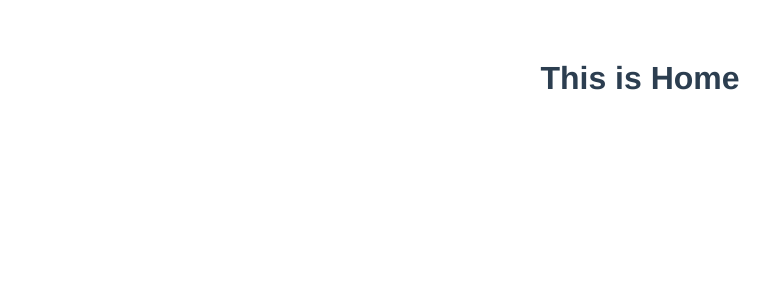
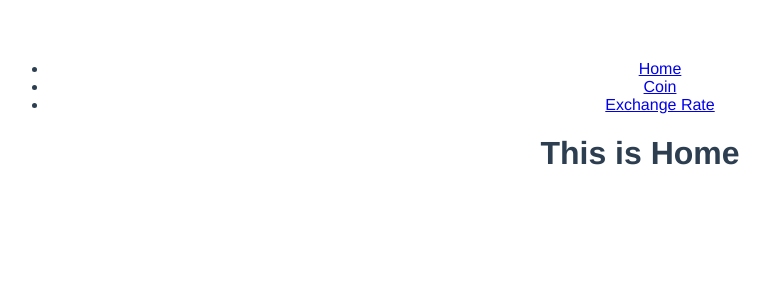
Before and after one commit to ereztdev/coin-list, a Vue app: page /#/ in a window 1280 px wide. Shown: the top 300 px of the page, without its empty margins (0-770 px from the left). Built offline with nearby package versions, Linux system fonts and the light colour scheme.

Commit message:
re-organized components in pages

```diff
--- a/src/App.vue
+++ b/src/App.vue
@@ -3,6 +3,18 @@
     <!--<img src="./assets/logo.png">-->
     <!--<HelloWorld msg="Crypto Exchange API demo"/>-->
       <!--<CoinListPrices></CoinListPrices>-->
+      <nav>
+          <div class="container">
+              <ul class="nav__left">
+
+                  <!-- Navigation Links -->
+                  <li><router-link to="/">Home</router-link></li>
+                  <li><router-link to="/coin">Coin</router-link></li>
+                  <li><router-link to="/exchange-rate">Exchange Rate</router-link></li>
+
+              </ul>
+          </div>
+      </nav>
       <router-view></router-view>
 
   </div>
--- /dev/null
+++ b/src/pages/Coin.vue
@@ -0,0 +1,21 @@
+<template>
+    <div class="title">
+        <h1>{{msg}}</h1>
+    </div>
+</template>
+
+<script>
+    export default {
+        name: "Coin",
+        data() {
+            return {
+                msg: 'This is Coin'
+            }
+        }
+    }
+
+</script>
+
+<style scoped>
+
+</style>
--- /dev/null
+++ b/src/pages/ExRate.vue
@@ -0,0 +1,26 @@
+<template>
+    <div class="title">
+        <h1>{{msg}}</h1>
+    <CoinListPrices></CoinListPrices>
+    </div>
+</template>
+<script>
+    import CoinListPrices from "../components/CoinListPrices";
+
+    export default {
+        name: "ExRate",
+        components:{
+            CoinListPrices
+        },
+        data() {
+            return {
+                msg: 'This is ExRate'
+            }
+        }
+    }
+
+</script>
+
+<style scoped>
+
+</style>
--- a/src/router/index.js
+++ b/src/router/index.js
@@ -1,6 +1,8 @@
 import Vue from 'vue';
 import  Router from 'vue-router';
-import Home from '@/components/Home';
+import Home from '../pages/Home';
+import Coin from '../pages/Coin';
+import ExRate from '../pages/ExRate';
 
 Vue.use(Router);
 
@@ -10,6 +12,16 @@ export default new Router({
             path: '/',
             name: 'Home',
             component: Home
+        },
+        {
+            path: '/coin',
+            name: 'Coin',
+            component: Coin
+        },
+        {
+            path: '/exchange-rate',
+            name: 'ExRate',
+            component: ExRate
         }
     ]
 });
```
Also changed, not shown: src/pages/Home.vue (renamed from src/components/Home.vue).
